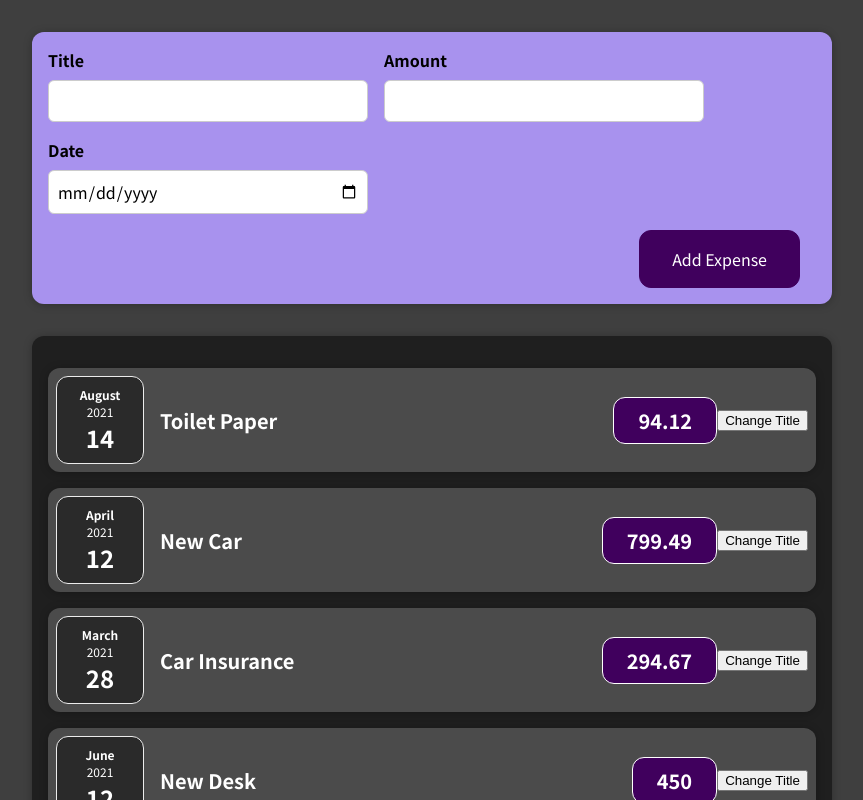
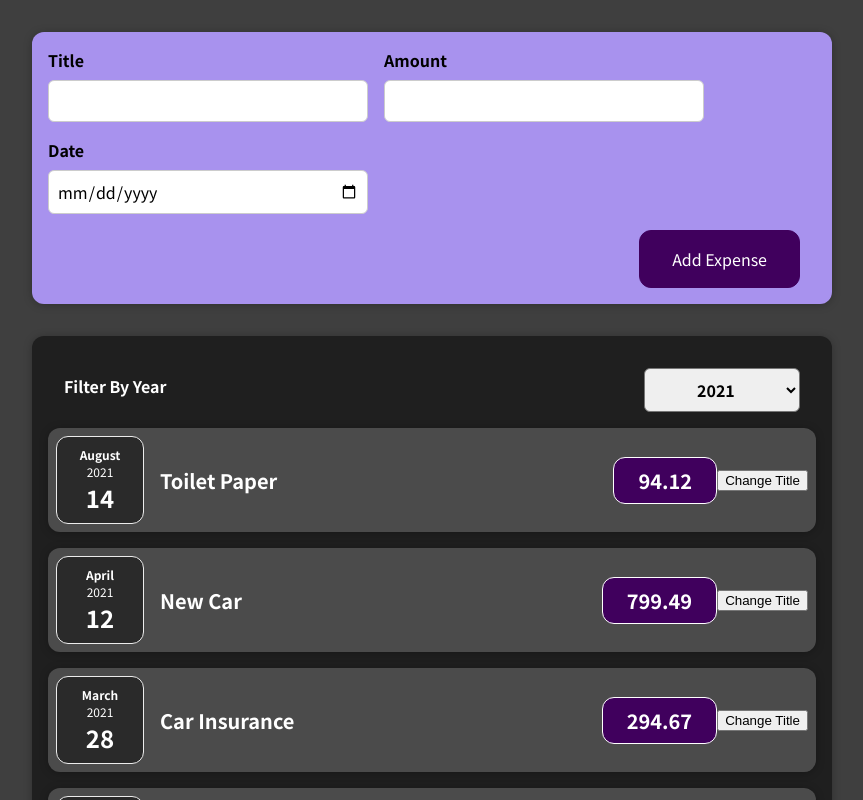
Before and after one commit to RalucaElisabetaR/react-challange-1, a React (Create React App) app: page / in a window 1280 px wide. Shown: the top 800 px of the page, without its empty margins (208-1071 px from the left). Built offline with nearby package versions, Linux system fonts and the light colour scheme.

Commit message:
create ExpenseFilter component and binding

```diff
--- a/src/components/Expenses/Expenses.js
+++ b/src/components/Expenses/Expenses.js
@@ -1,9 +1,20 @@
+import React, { useState } from 'react'
 import ExpenseItem from './ExpenseItem'
 import Card from '../UI/Card'
+import ExpensesFilter from './ExpensesFilter'
 import './Expenses.css'
 const Expenses = (props) => {
+    const [filteredYear, setFilteredYear] = useState('2021')
+    const filterChangeHandler = (selectedYear) => {
+        setFilteredYear(selectedYear)
+    }
     return (
+        <div>
             <Card className="expenses">
+                <ExpensesFilter
+                    selected={filteredYear}
+                    onChangeFilter={filterChangeHandler}
+                />
                 <ExpenseItem
                     title={props.items[0].title}
                     amount={props.items[0].amount}
@@ -25,6 +36,7 @@
                     date={props.items[3].date}
                 ></ExpenseItem>
             </Card>
+        </div>
     )
 }
 export default Expenses
--- /dev/null
+++ b/src/components/Expenses/ExpensesFilter.css
@@ -0,0 +1,24 @@
+.expenses-filter {
+    color: white;
+    padding: 0 1rem;
+}
+
+.expenses-filter__control {
+    display: flex;
+    width: 100%;
+    align-items: center;
+    justify-content: space-between;
+    margin: 1rem 0;
+}
+
+.expenses-filter label {
+    font-weight: bold;
+    margin-bottom: 0.5rem;
+}
+
+.expenses-filter select {
+    font: inherit;
+    padding: 0.5rem 3rem;
+    font-weight: bold;
+    border-radius: 6px;
+}
--- /dev/null
+++ b/src/components/Expenses/ExpensesFilter.js
@@ -0,0 +1,23 @@
+import React from 'react'
+
+import './ExpensesFilter.css'
+
+const ExpensesFilter = (props) => {
+    const dropdownChangeHandler = (event) => {
+        props.onChangeFilter(event.target.value)
+    }
+    return (
+        <div className="expenses-filter">
+            <div className="expenses-filter__control">
+                <label>Filter By Year</label>
+                <select value={props.selected} onChange={dropdownChangeHandler}>
+                    <option value="2022">2022</option>
+                    <option value="2021">2021</option>
+                    <option value="2020">2020</option>
+                    <option value="2019">2019</option>
+                </select>
+            </div>
+        </div>
+    )
+}
+export default ExpensesFilter
```
Lines whose indentation alone changed are shown as unchanged.
